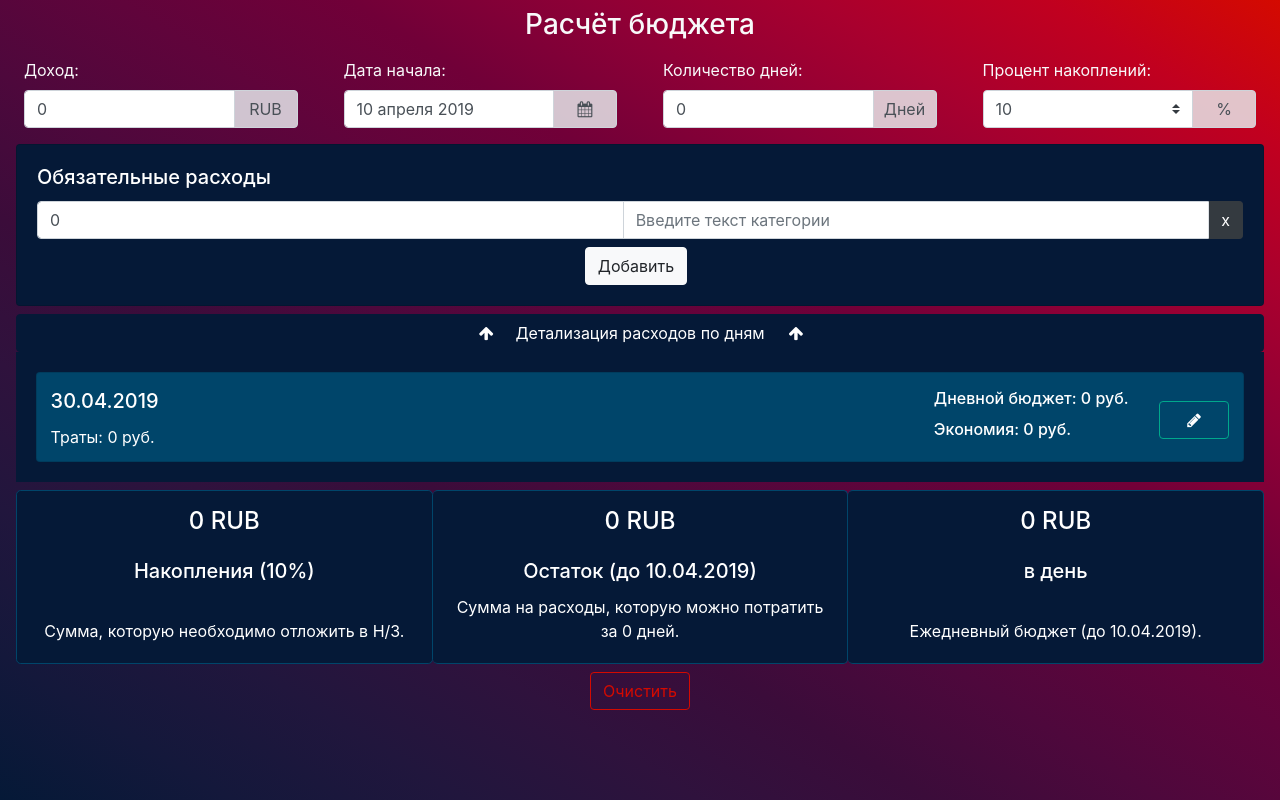
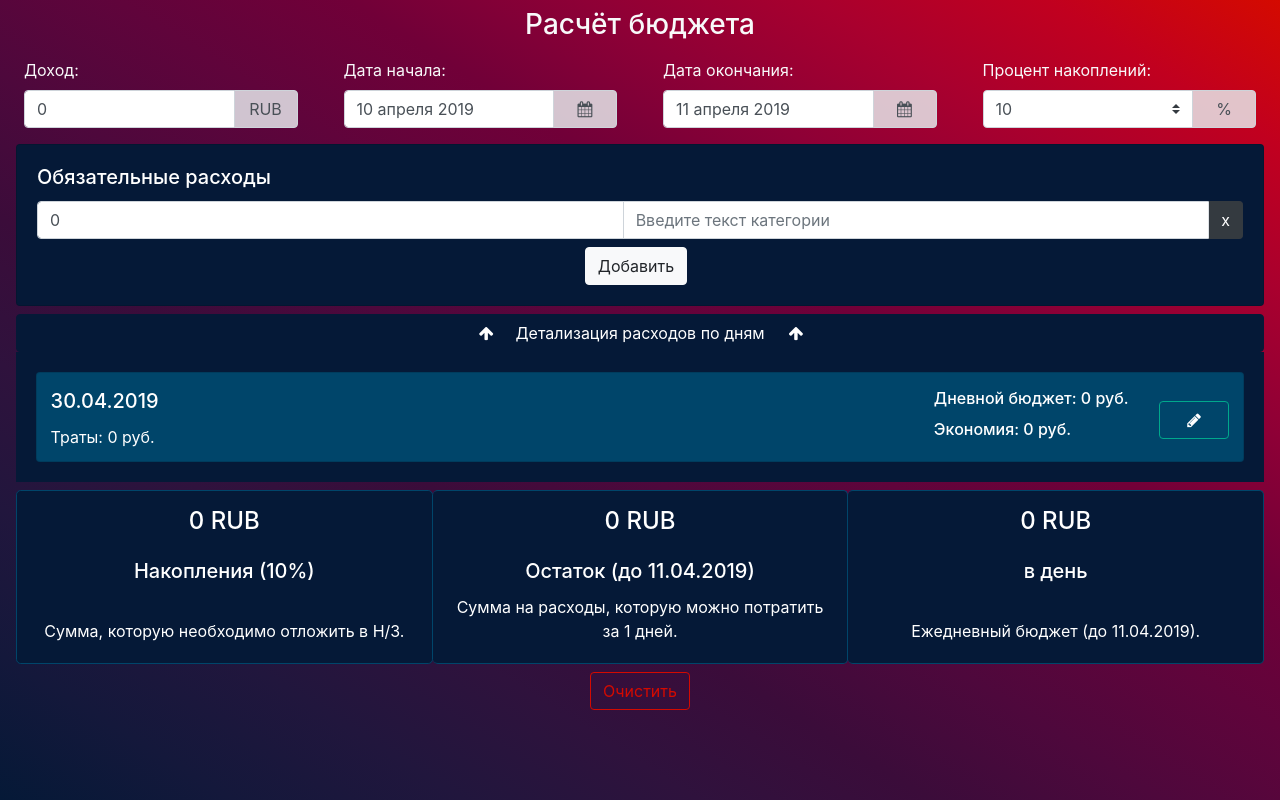
Before and after one commit to okurilo/fin-fast, a React (Create React App) app: page / in a window 1280 px wide. Built offline with nearby package versions, Linux system fonts and the light colour scheme.

Commit message:
[FIX] Change days input to datePick

```diff
--- a/src/components/Budget.js
+++ b/src/components/Budget.js
@@ -25,6 +25,7 @@ class Budget extends Component {
     if (cachedHits) {
       let parsed = JSON.parse(cachedHits);
       parsed.startDay = parsed.startDay ? new Date(parsed.startDay) : null;
+      parsed.endDay = parsed.endDay ? new Date(parsed.endDay) : null;
       this.setState( parsed );
       // loadIndFunc(2000);
     } else {
@@ -35,6 +36,12 @@ class Budget extends Component {
     this.setState( new AppInitialState(), function () {
       this._updateTotal();
     });
+  }
+  _updateDaily = () => {
+    let dailyCosts = this.state.dailyCosts;
+    this.setState({dailyCosts}, function () {
+      this._writeToLocal(this.state);
+    }.bind(this));
   }
   _updateTotal = () => {
     let income = this.state.income;
@@ -92,7 +99,7 @@ class Budget extends Component {
             <Income
              income={this.state.income}
              startDay={this.state.startDay}
-             days={this.state.days}
+             endDay={this.state.endDay}
              percentStorage={this.state.percentStorage}
              writeToState={this._writeToState} />
           }
@@ -115,6 +122,7 @@ class Budget extends Component {
              balance={this.state.total.balance}
              budget={this.state.total.budget}
              startDay={this.state.startDay}
+             endDay={this.state.endDay}
              days={this.state.days}
              percentStorage={this.state.percentStorage} ></Total>
           }
--- a/src/components/Income.js
+++ b/src/components/Income.js
@@ -8,7 +8,8 @@ export default class Income extends Component {
   constructor(props) {
     super(props);
 
-    this.datePick = React.createRef();
+    this.startDatePick = React.createRef();
+    this.endDatePick = React.createRef();
   }
 
   handleChangeIncome = (event) => {
@@ -27,16 +28,40 @@ export default class Income extends Component {
   }
   handleStartDaySelect = (value) => {
     value = value || null;
+    const endDay = this.props.endDay;
+    if (value.getTime() > endDay.getTime()) {
+      return;
+    }
+    this._calculateDays(value, endDay);
     this.props.writeToState({field: "startDay", value: value});
   }
-  handleClickCalendarIcon = () => {
-    this.datePick.current.onInputClick();
+  handleEndDaySelect = (value) => {
+    value = value || null;
+    const startDay = this.props.startDay;
+    if (startDay.getTime() > value.getTime()) {
+      return;
+    }
+    this._calculateDays(startDay, value);
+    this.props.writeToState({field: "endDay", value: value});
+  }
+  _calculateDays = (startDay, endDay) => {
+    const timeDifference = Math.abs(endDay.getTime() - startDay.getTime());
+    const days =  Math.ceil(timeDifference / (1000 * 3600 * 24));
+    this.props.writeToState({field: "days", value: days});
+  }
+  handleClickCalendarIcon = (event) => {
+    const dateType = event.currentTarget.attributes.datetype.value;
+    if (dateType === "SD") {
+      this.startDatePick.current.onInputClick();
+    } else { //ED
+      this.endDatePick.current.onInputClick();
+    }
   }
   render() {
     const {
       income,
       startDay,
-      days,
+      endDay,
       percentStorage
     } = this.props;
     return (
@@ -60,21 +85,36 @@ export default class Income extends Component {
               <label className="text-light" htmlFor="days">Дата начала:</label>
               <div className="input-group">
                 <DatePicker
-                 ref={this.datePick}
+                 ref={this.startDatePick}
                  selected={startDay}
                  onChange={this.handleStartDaySelect}
                  dateFormat="d MMMM yyyy"
                  placeholderText="Выберите дату начала"
                  locale={ru} />
                 <div className="input-group-append">
-                  <span style={{width: "4rem", cursor: "pointer"}} className="input-group-text justify-content-center" onClick={this.handleClickCalendarIcon}>
+                  <span style={{width: "4rem", cursor: "pointer"}} datetype="SD" className="input-group-text justify-content-center" onClick={this.handleClickCalendarIcon}>
                     <i className="fa fa-calendar" alt="Календарь" />
                   </span>
                 </div>
               </div>
             </div>
-            <div className="col-md m-2" >
-              <label className="text-light" htmlFor="days">Количество дней:</label>
+            <div className="calendar col-md m-2" >
+              <label className="text-light" htmlFor="days">Дата окончания:</label>
+              <div className="input-group">
+                <DatePicker
+                 ref={this.endDatePick}
+                 selected={endDay}
+                 onChange={this.handleEndDaySelect}
+                 dateFormat="d MMMM yyyy"
+                 placeholderText="Выберите дату окончания"
+                 locale={ru} />
+                <div className="input-group-append">
+                  <span style={{width: "4rem", cursor: "pointer"}} datetype="ED" className="input-group-text justify-content-center" onClick={this.handleClickCalendarIcon}>
+                    <i className="fa fa-calendar" alt="Календарь" />
+                  </span>
+                </div>
+              </div>
+              {/* <label className="text-light" htmlFor="days">Количество дней:</label>
               <div className="input-group">
                 <input
                  type="text"
@@ -86,7 +126,7 @@ export default class Income extends Component {
                 <div className="input-group-append">
                   <span style={{width: "4rem"}} className="input-group-text justify-content-center">Дней</span>
                 </div>
-              </div>
+              </div> */}
             </div>
             <div className="col-md m-2" >
               <label className="text-light" htmlFor="percent">Процент накоплений:</label>
--- a/src/components/Total.js
+++ b/src/components/Total.js
@@ -9,17 +9,17 @@ export default class Total extends Component {
     }
     return value;
   }
-  transformDate = (startDay, days) => {
+  transformDate = (endDay, days) => {
     // console.log("Transform Date");
-    let date = new Date(startDay);
-    date.setDate(date.getDate() + days);
+    let date = new Date(endDay);
+    // date.setDate(date.getDate() + days);
     const currDate = this._addZero(date.getDate());
     const currMonth = this._addZero(date.getMonth() + 1); //Months are zero based
     const currYear = date.getFullYear().toString();
     return (`(до ${currDate}.${currMonth}.${currYear})`);
   };
   render() {
-    const {storage, balance, budget, startDay, days, percentStorage} = this.props;
+    const {storage, balance, budget, endDay, days, percentStorage} = this.props;
     return (
         <div className="mt-2 text-white card-group text-center">
           <div className="card bg-primary border-secondary rounded-lg">
@@ -32,7 +32,7 @@ export default class Total extends Component {
           <div className="card bg-primary border-secondary rounded-lg">
             <h4 className="pb-3 mt-3" >{balance} RUB</h4>
             <div className="pt-0 card-body d-flex flex-column justify-content-between">
-              <h5 className="card-title ">Остаток {startDay ? this.transformDate(startDay, days) : ""}</h5>
+              <h5 className="card-title ">Остаток {endDay ? this.transformDate(endDay, days) : ""}</h5>
               <p className="card-text">Сумма на расходы, которую можно потратить за {days} дней.</p>
             </div>
           </div>
@@ -40,7 +40,7 @@ export default class Total extends Component {
             <h4 className="pb-3 mt-3" >{budget} RUB</h4>
             <div className="pt-0 card-body d-flex flex-column justify-content-between">
               <h5 className="card-title ">в день</h5>
-              <p className="card-text">Ежедневный бюджет  {startDay ? this.transformDate(startDay, days) : ""}.</p>
+              <p className="card-text">Ежедневный бюджет  {endDay ? this.transformDate(endDay, days) : ""}.</p>
             </div>
           </div>
         </div>
--- a/src/model/AppInitialState.js
+++ b/src/model/AppInitialState.js
@@ -1,15 +1,19 @@
 import Cost from "./Cost";
 import DailyCost from "./DailyCost";
 
+const today = new Date();
+let tomorrow = new Date();
+tomorrow.setDate(today.getDate() + 1);
 export default class AppInitialState {
     constructor( ) {
         this.isLoaded = true;
         this.income = 0;
-        this.startDay = new Date();
-        this.days = 0;
+        this.startDay = today;
+        this.endDay = tomorrow;
+        this.days = 1;
         this.percentStorage = 10;
-        this.costs = [ new Cost(new Date().getTime()) ];
-        this.dailyCosts = [ new DailyCost(new Date().getTime(), new Date()) ];
+        this.costs = [ new Cost(today.getTime()) ];
+        this.dailyCosts = [ new DailyCost(today.getTime(), today) ];
         this.total = {
             storage: 0,
             balance: 0,
```
